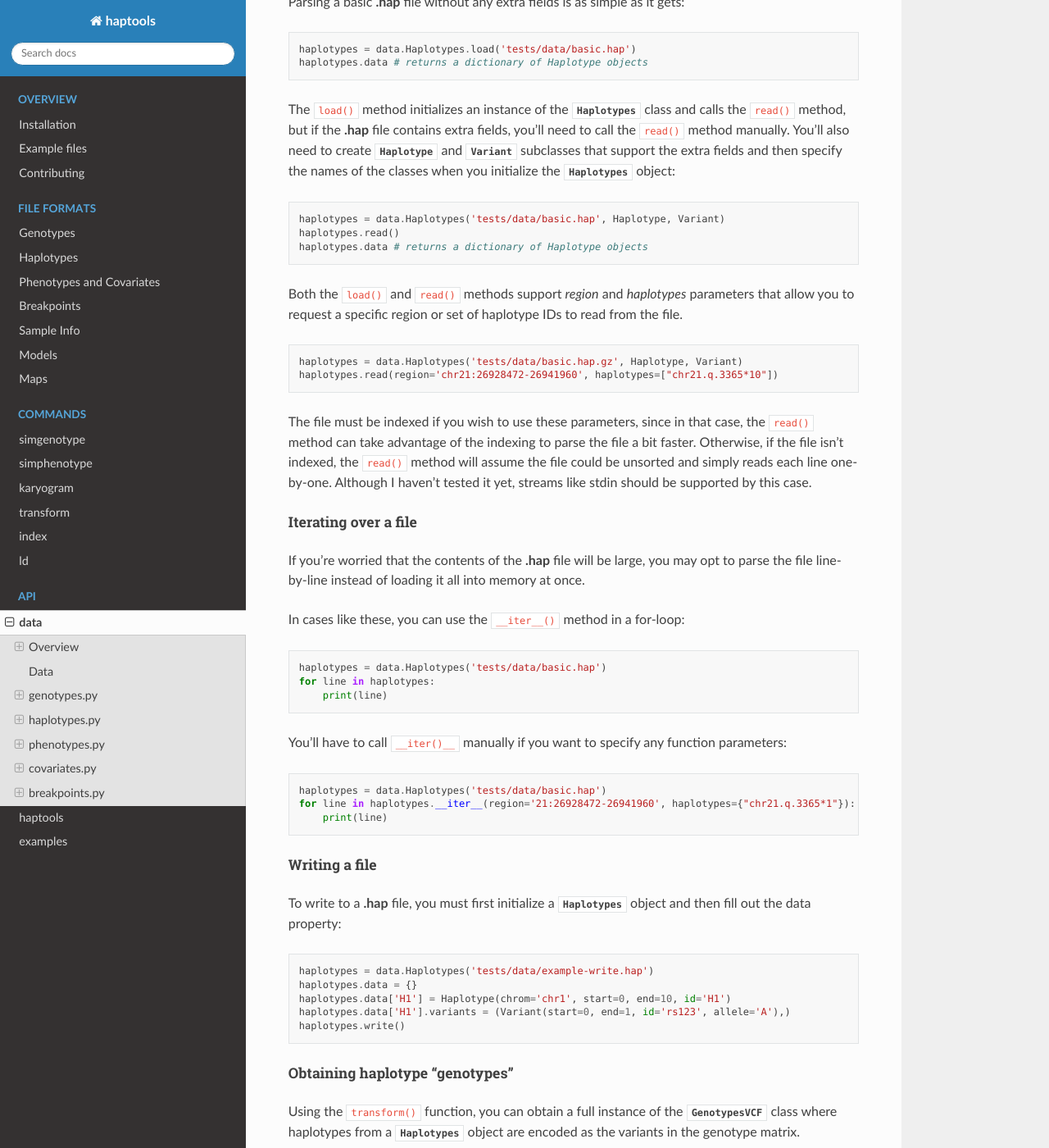
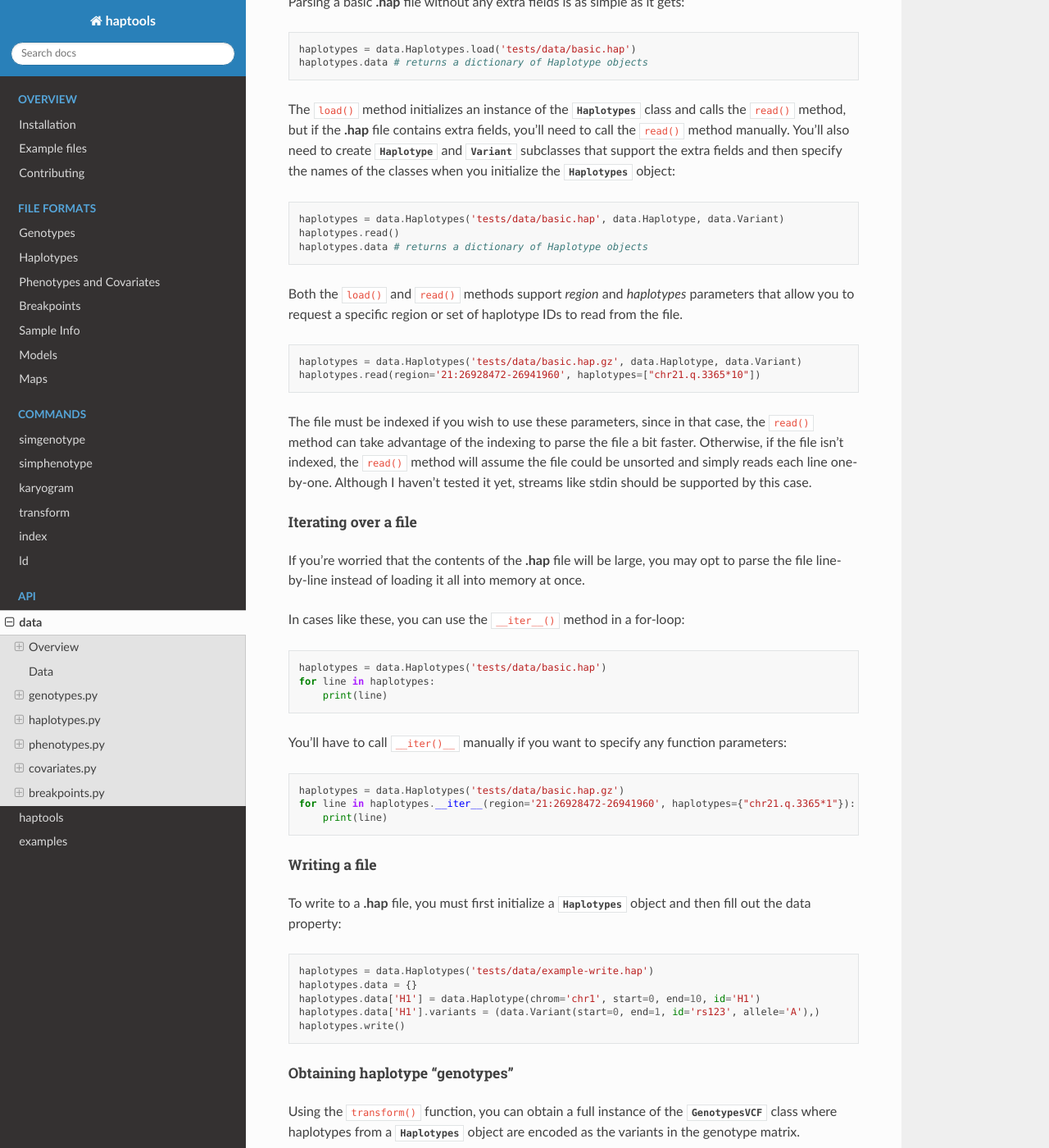
Before and after one commit to CAST-genomics/haptools, a Sphinx documentation site: the page built from docs/api/data.rst, in a window 1280 px wide and 1400 px high, scrolled down 6627 px. Shown: the whole window at 82% size. Built offline with Sphinx 7.4.7 and the Read the Docs theme 2.0.0, drawn with Linux system fonts in a browser that asks for light colours.

Commit message:
fix bugs in docs

```diff
--- a/docs/api/data.rst
+++ b/docs/api/data.rst
@@ -258,7 +258,7 @@
 
 .. code-block:: python
 
-	haplotypes = data.Haplotypes('tests/data/basic.hap', Haplotype, Variant)
+	haplotypes = data.Haplotypes('tests/data/basic.hap', data.Haplotype, data.Variant)
 	haplotypes.read()
 	haplotypes.data # returns a dictionary of Haplotype objects
 
@@ -266,8 +266,8 @@
 
 .. code-block:: python
 
-	haplotypes = data.Haplotypes('tests/data/basic.hap.gz', Haplotype, Variant)
-	haplotypes.read(region='chr21:26928472-26941960', haplotypes=["chr21.q.3365*10"])
+	haplotypes = data.Haplotypes('tests/data/basic.hap.gz', data.Haplotype, data.Variant)
+	haplotypes.read(region='21:26928472-26941960', haplotypes=["chr21.q.3365*10"])
 
 The file must be indexed if you wish to use these parameters, since in that case, the ``read()`` method can take advantage of the indexing to parse the file a bit faster. Otherwise, if the file isn't indexed, the ``read()`` method will assume the file could be unsorted and simply reads each line one-by-one. Although I haven't tested it yet, streams like stdin should be supported by this case.
 
@@ -287,7 +287,7 @@
 
 .. code-block:: python
 
-	haplotypes = data.Haplotypes('tests/data/basic.hap')
+	haplotypes = data.Haplotypes('tests/data/basic.hap.gz')
 	for line in haplotypes.__iter__(region='21:26928472-26941960', haplotypes={"chr21.q.3365*1"}):
 	    print(line)
 
@@ -299,8 +299,8 @@
 
 	haplotypes = data.Haplotypes('tests/data/example-write.hap')
 	haplotypes.data = {}
-	haplotypes.data['H1'] = Haplotype(chrom='chr1', start=0, end=10, id='H1')
-	haplotypes.data['H1'].variants = (Variant(start=0, end=1, id='rs123', allele='A'),)
+	haplotypes.data['H1'] = data.Haplotype(chrom='chr1', start=0, end=10, id='H1')
+	haplotypes.data['H1'].variants = (data.Variant(start=0, end=1, id='rs123', allele='A'),)
 	haplotypes.write()
 
 Obtaining haplotype "genotypes"
@@ -341,7 +341,7 @@
             ),
         )
 
-    haps = Haplotypes("file.hap", haplotype=CustomHaplotype)
+    haps = data.Haplotypes("file.hap", haplotype=CustomHaplotype)
     haps.read()
     haps.write()
 
@@ -372,7 +372,7 @@
             ),
         )
 
-    haps = Haplotypes("file.hap", variant=CustomVariant)
+    haps = data.Haplotypes("file.hap", variant=CustomVariant)
     haps.read()
     haps.write()
 
```
Also changed, not shown: other parts of docs/api/data.rst (+1 -1 lines).
